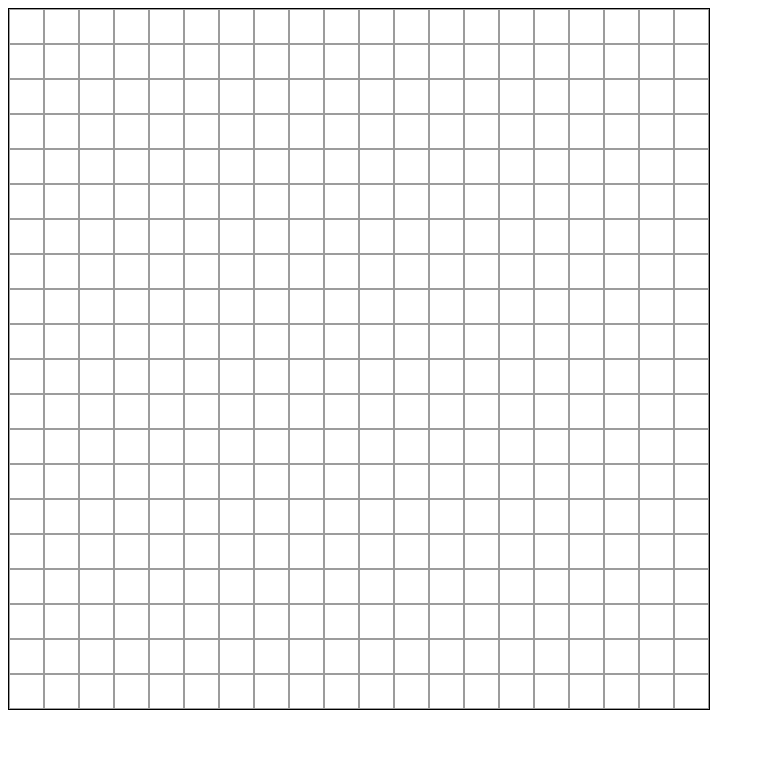
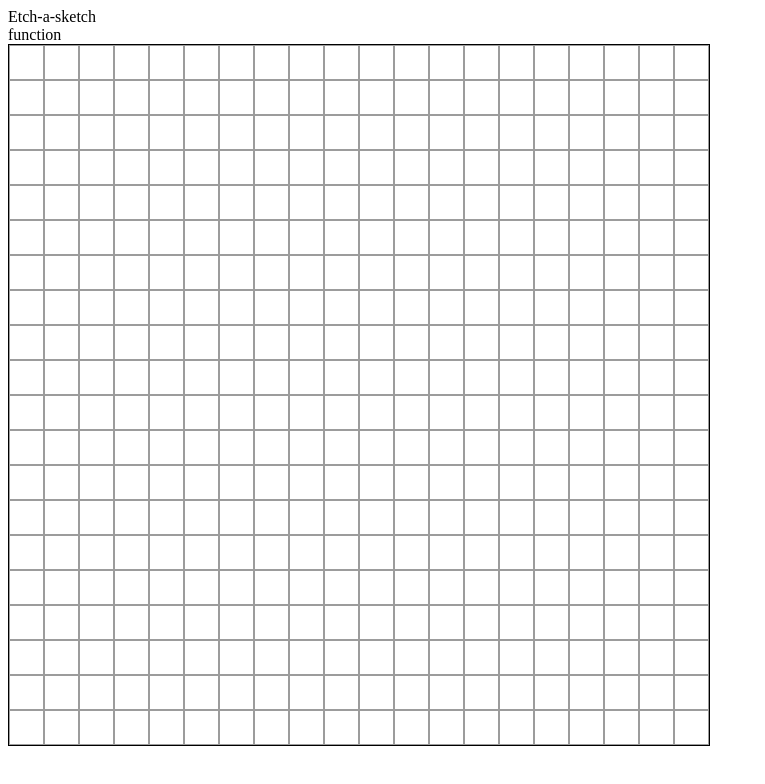
Before and after one commit to datphung239/etch-a-sketch, a plain HTML site: page index.html in a window 1280 px wide. Shown: the whole page, without its empty margins (0-765 px from the left). Drawn offline with Linux system fonts and the light colour scheme.

Commit message:
Create layout flexbox

```diff
--- a/index.html
+++ b/index.html
@@ -9,6 +9,10 @@
     <script src="script.js" defer></script>
 </head>
 <body>
-    <div class="grid"></div>
+    <div>Etch-a-sketch</div>
+    <div class="container">
+        <div class="function">function</div>
+        <div class="grid"></div>
+    </div>
 </body>
 </html>
```
